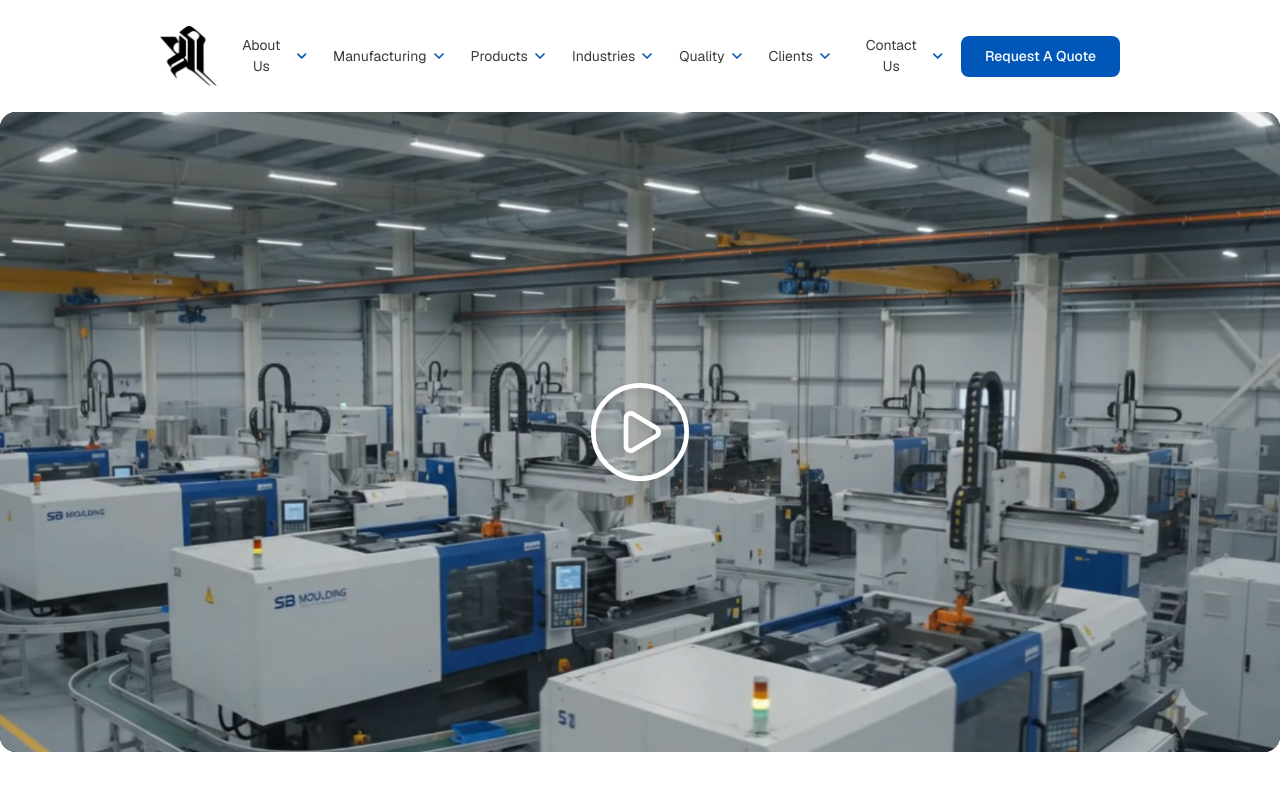
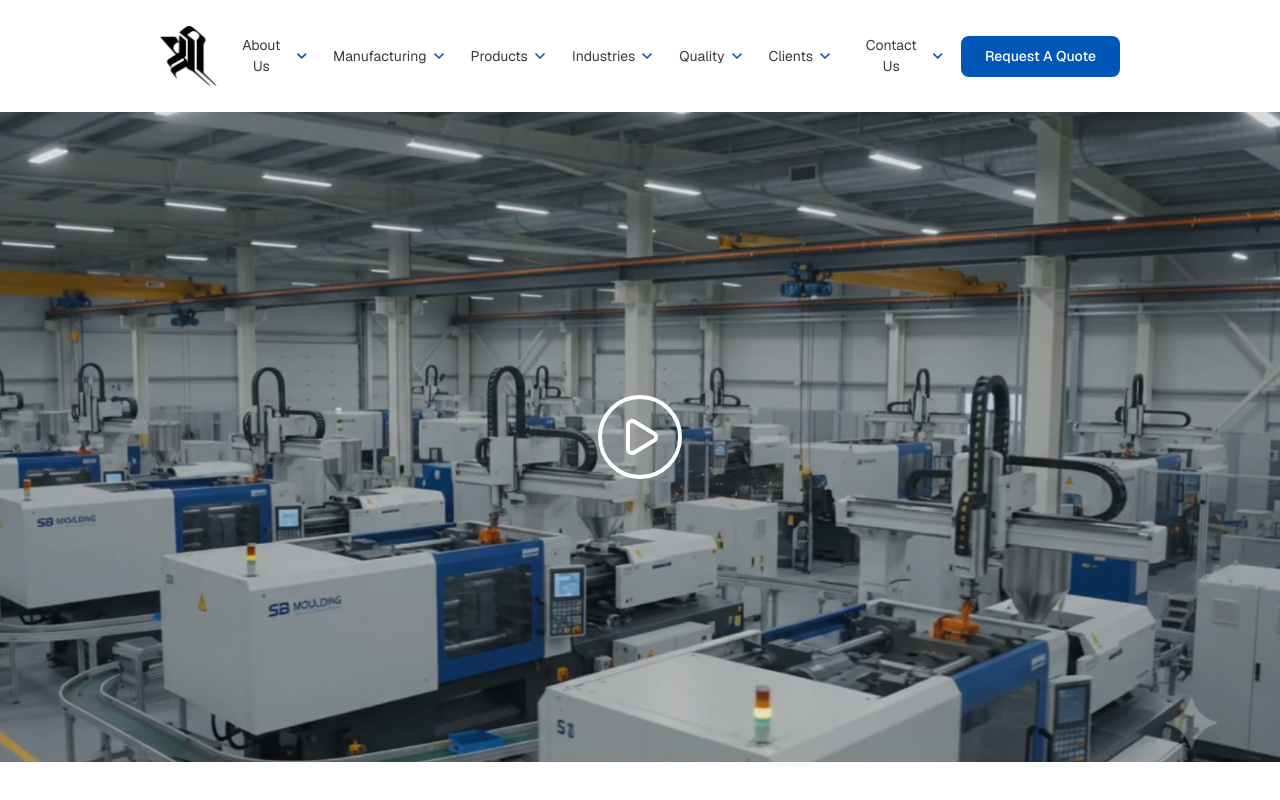
Before and after one commit to Chandail-Kajal/sbb-modulings, a Next.js app: page / in a window 1280 px wide. Shown: the top 800 px of the page. Built offline with nearby package versions, Linux system fonts and the light colour scheme; a web font is replaced by a local one.

Commit message:
benner-video

```diff
--- a/src/components/Hero.tsx
+++ b/src/components/Hero.tsx
@@ -24,43 +24,34 @@ export const Hero = () => {
   };
 
   return (
-    <div className="relative h-full min-h-[300px] sm:min-h-[450px] lg:min-h-[600px] w-full overflow-hidden rounded-2xl bg-black">
-      {/* Video Element */}
+    <div className="relative w-full h-[280px] sm:h-[380px] lg:h-[650px] overflow-hidden">
       <video
         ref={videoRef}
         src="/hero-video.mp4"
         controls={isPlaying}
         playsInline
         onEnded={handleVideoEnded}
-        className={`h-full w-full object-cover transition-opacity duration-300 ${
-          isPlaying ? "opacity-100" : "pointer-events-none opacity-0"
+        className={`h-full w-full object-cover ${
+          isPlaying ? "block" : "hidden"
         }`}
       />
 
-      {/* Thumbnail and Play Button Overlay */}
       {!isPlaying && (
-        <div
-          onClick={handlePlay}
-          className="group absolute inset-0 z-10 flex cursor-pointer items-center justify-center"
-        >
-          {/* Dark Overlay */}
-          <div className="absolute inset-0 bg-black/20 transition-colors duration-300 group-hover:bg-black/30" />
-
-          {/* Play Icon */}
-          <div className="relative z-20 flex items-center justify-center transition-transform duration-300 group-hover:scale-110 active:scale-95">
-            <CirclePlay className="size-16 sm:size-24 lg:size-28 stroke-1 text-white drop-shadow-lg" />
+        <>
+          <div
+            onClick={handlePlay}
+            className="inset-0 absolute bg-black/10 flex flex-row justify-center items-center cursor-pointer z-10"
+          >
+            <CirclePlay className="text-white size-16 sm:size-24 stroke-1" />
           </div>
-
-          {/* Image Poster */}
           <Image
-            className="h-full w-full object-cover select-none"
-            src="/hero_thumbnail.png"
+            className="h-full w-full object-cover"
+            src={"/hero_thumbnail.png"}
             alt="hero"
-            fill
-            priority
-            sizes="100vw"
+            height={1080}
+            width={1280}
           />
-        </div>
+        </>
       )}
     </div>
   );
```
